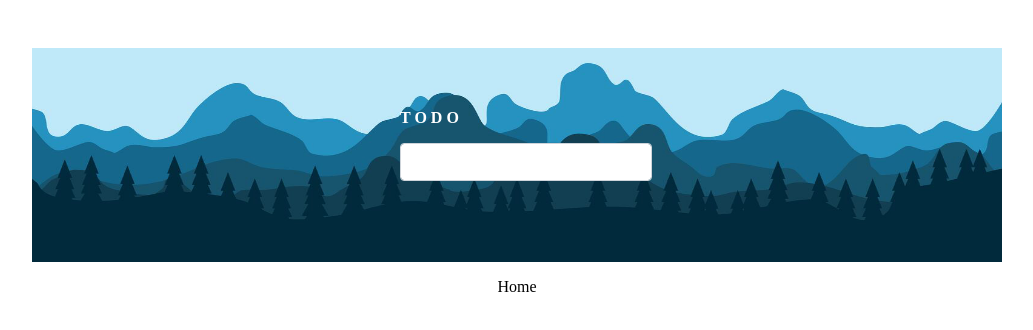
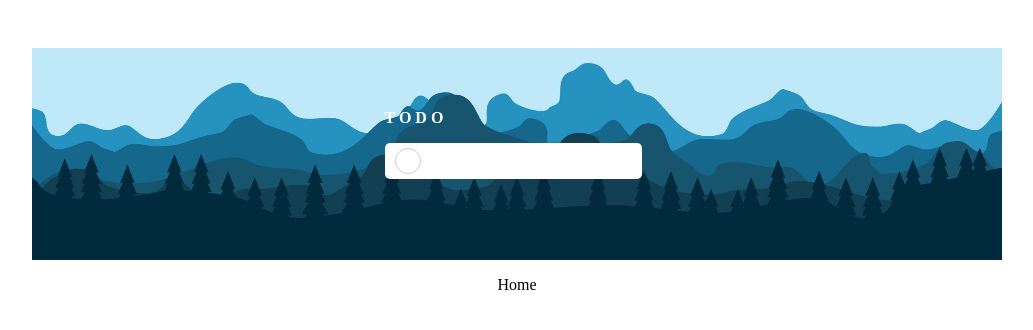
Before and after one commit to ismlslckk/todo-list-app, a React (Vite) app: page / in a window 1280 px wide. Shown: the top 330 px of the page, without its empty margins (123-1156 px from the left). Built offline with nearby package versions, Linux system fonts and the light colour scheme; sample sign-in values are in the browser's storage.

Commit message:
addTodoInput is written

```diff
--- a/src/components/atoms/Input/index.tsx
+++ b/src/components/atoms/Input/index.tsx
@@ -1,7 +1,20 @@
-const Input = (props:any) => (
+import { useEffect, useRef } from 'react';
 
+const Input = (props:any) => {
+  const inputElement = useRef();
+
+  useEffect(() => {
+    if (inputElement && inputElement.current) {
+      inputElement.current.className += ` ${props.className}`;
+    }
+    // eslint-disable-next-line no-console
+    console.log();
+  }, []);
+
+  return (
     <div>
       <input
+        ref={inputElement}
         name={props.name}
         value={props.value}
         onChange={(e) => props.onChange(e.target.value)}
@@ -9,5 +22,6 @@ const Input = (props:any) => (
       />
     </div>
   );
+};
 
 export default Input;
--- a/src/components/index.ts
+++ b/src/components/index.ts
@@ -1,3 +1,4 @@
 export { default as Header } from '@components/organisms/Header';
 export { default as Footer } from '@components/organisms/Footer';
 export { default as AddTodoInput } from '@components/molecules/AddTodoInput';
+export { default as Checkbox } from '@components/molecules/Checkbox';
--- /dev/null
+++ b/src/components/molecules/AddTodoInput/addtodoinput.module.scss
@@ -0,0 +1,18 @@
+.addTodoInputText {
+    background-color: transparent !important;
+    border: none !important;
+}
+
+.addTodoDiv {
+    display: flex;
+    background: var(--white);
+    border-radius: 5px;
+}
+
+.addTodoCheckboxDiv {
+    margin: 5px 0 0 10px
+}
+
+.addTodoInputDiv{
+    margin-left: 10px;
+}
--- a/src/components/molecules/AddTodoInput/addtodoinput.scss
+++ /dev/null
@@ -1,3 +0,0 @@
-.test{
-    color:red;
-}
--- a/src/components/molecules/AddTodoInput/index.tsx
+++ b/src/components/molecules/AddTodoInput/index.tsx
@@ -1,15 +1,16 @@
-/* import styles from './addtodoinput.scss'; */
 import { useState } from 'react';
-import Input from '@/components/atoms/Input';
 import { add } from '@/features/todo/todoSlice';
 import { useAppDispatch } from '@/store';
 import { Todo } from '@/types';
+import styles from './addtodoinput.module.scss';
+import Input from '@/components/atoms/Input';
+import { Checkbox } from '@/components';
 
 const AddTodoInput = () => {
   const [titleInput, setTitleInput] = useState('');
   const dispatch = useAppDispatch();
 
-  const onFormSubmit = (event:any) => {
+  const onFormSubmit = (event: any) => {
     event.preventDefault();
     setTitleInput('');
     const todo = { title: titleInput } as Todo;
@@ -18,11 +19,10 @@ const AddTodoInput = () => {
 
   return (
     <form onSubmit={onFormSubmit}>
-      <Input
-        name="title"
-        value={titleInput}
-        onChange={setTitleInput}
-      />
+      <div className={styles.addTodoDiv}>
+        <div className={styles.addTodoCheckboxDiv}><Checkbox /></div>
+        <div className={styles.addTodoInputDiv}><Input className={styles.addTodoInputText} /></div>
+      </div>
     </form>
   );
 };
--- /dev/null
+++ b/src/components/molecules/Checkbox/checkbox.module.scss
@@ -0,0 +1,42 @@
+.round {
+    position: relative;
+}
+
+.round label {
+    background-color: #fff;
+    border: 1px solid #ccc;
+    border-radius: 50%;
+    cursor: pointer;
+    height: 24px;
+    left: 0;
+    position: absolute;
+    top: 0;
+    width: 24px;
+}
+
+.round label::after {
+    border: 2px solid #fff;
+    border-top: none;
+    border-right: none;
+    content: "";
+    height: 6px;
+    left: 7px;
+    opacity: 0;
+    position: absolute;
+    top: 6px;
+    transform: rotate(-45deg);
+    width: 8px;
+}
+
+.round input[type="checkbox"] {
+    visibility: hidden;
+}
+
+.round input[type="checkbox"]:checked+label {
+    background-color: #6643b5;
+    border-color: gray;
+}
+
+.round input[type="checkbox"]:checked+label::after {
+    opacity: 1;
+}
--- /dev/null
+++ b/src/components/molecules/Checkbox/index.tsx
@@ -0,0 +1,12 @@
+import styles from './checkbox.module.scss';
+
+const Checkbox = () => (
+
+  <div className={styles.round}>
+    <input type="checkbox" id="checkbox1" />
+    <label htmlFor="checkbox1" />
+  </div>
+
+);
+
+export default Checkbox;
```
Also changed, not shown: .eslintrc.cjs, .stylelintrc.json. Lines whose indentation alone changed are shown as unchanged.
